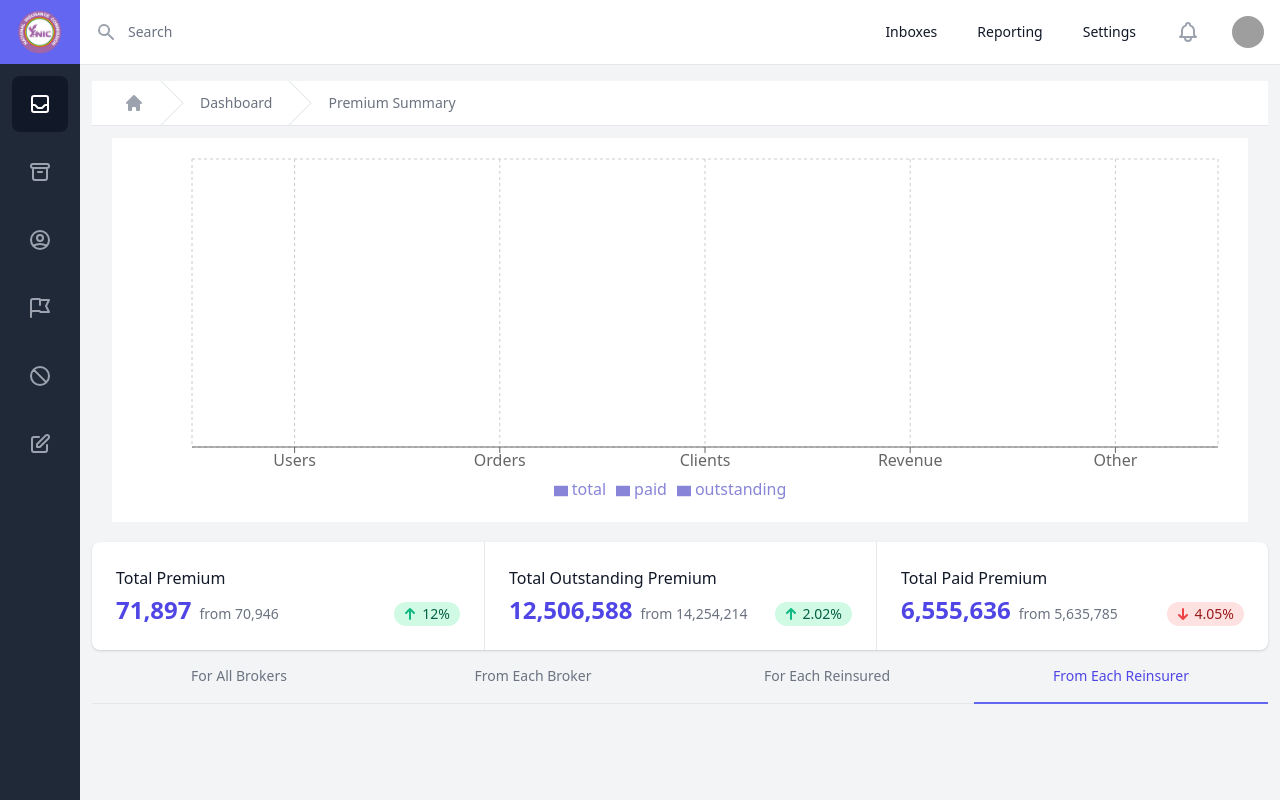
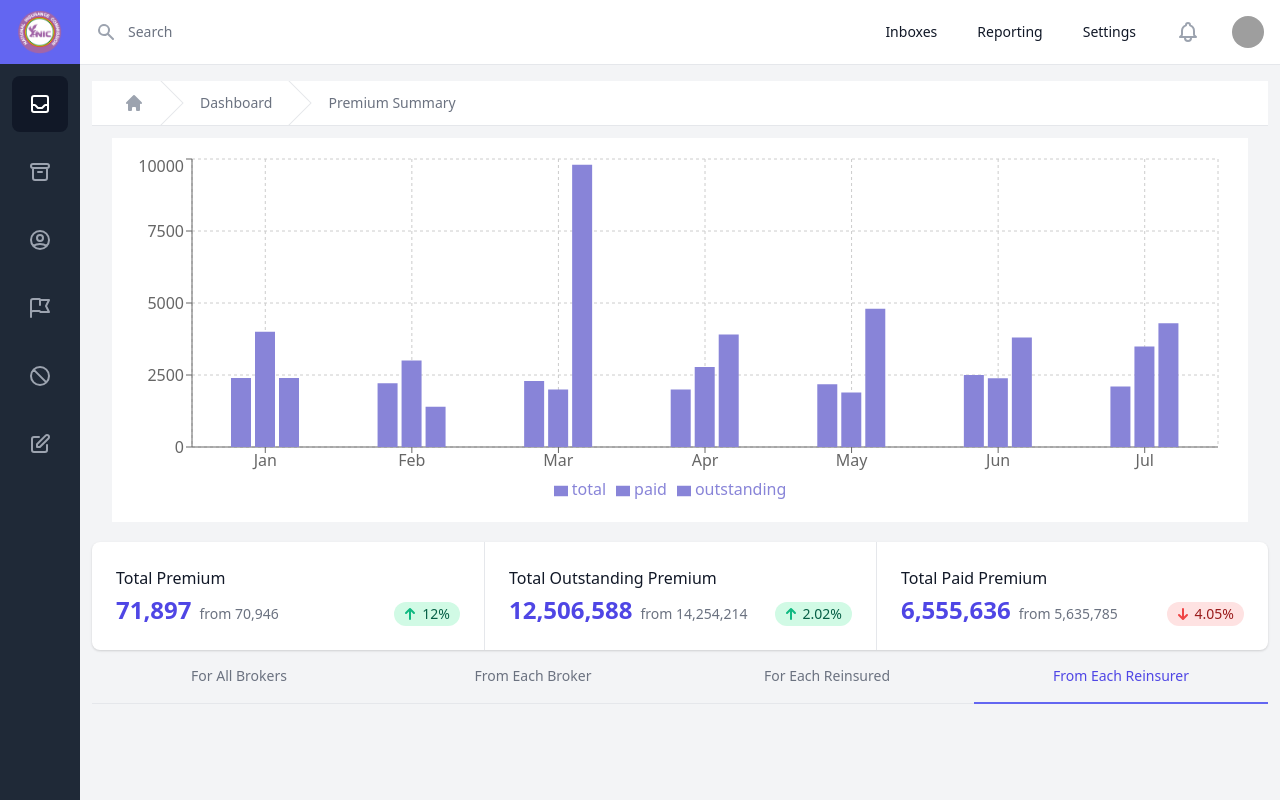
Before and after one commit to Khoby-790/template-nic, a React (Create React App) app: page /premium in a window 1280 px wide. Built offline with nearby package versions, Linux system fonts and the light colour scheme; grey boxes are pictures that could not be loaded.

Commit message:
--- Auto-Git Commit ---

```diff
--- a/src/pages/Dashboard/components/SubGraphsBarchart.tsx
+++ b/src/pages/Dashboard/components/SubGraphsBarchart.tsx
@@ -40,7 +40,7 @@ const data_ = [
 
 
 const getIntroOfPage = (label: any) => {
-    if (label === "Users") {
+    if (label === "") {
         return "Users is about number of users";
     }
     if (label === "Orders") {
@@ -79,7 +79,7 @@ const SubGraphsBarchart = ({ data = [] }: Props) => {
                     <BarChart
                         width={650}
                         height={350}
-                        data={data_}
+                        data={data}
                         margin={{
                             top: 5,
                             right: 30,
@@ -90,7 +90,7 @@ const SubGraphsBarchart = ({ data = [] }: Props) => {
                         <CartesianGrid strokeDasharray="3 3" />
                         <XAxis dataKey="name" />
                         <YAxis />
-                        <Tooltip content={<CustomTooltip />} />
+                        {/* <Tooltip content={<CustomTooltip />} /> */}
                         <Legend />
                         <Bar dataKey="total" barSize={20} fill="#8884d8" />
                         <Bar dataKey="paid" barSize={20} fill="#8884d8" />
--- a/src/pages/PremiumExpansion/PremiumExpansion.tsx
+++ b/src/pages/PremiumExpansion/PremiumExpansion.tsx
@@ -51,7 +51,6 @@ const data = [
         total: 2100,
     },
 ];
-
 
 const inActive = "border-transparent text-gray-500 hover:text-gray-700 hover:border-gray-300 w-1/4 py-4 px-1 text-center border-b-2 font-medium text-sm";
 const active = "border-indigo-500 text-indigo-600 w-1/4 py-4 px-1 text-center border-b-2 font-medium text-sm";
```
